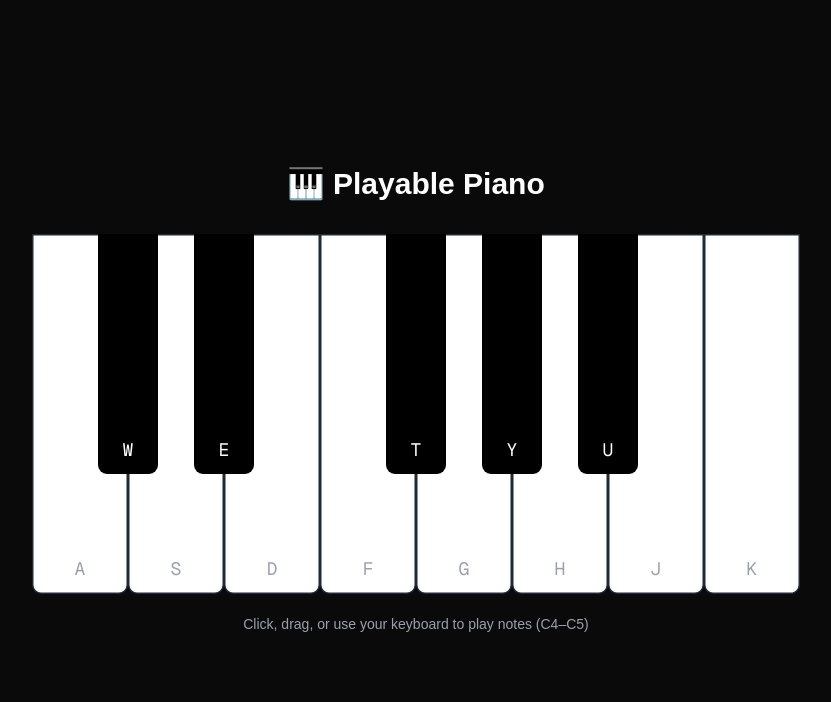
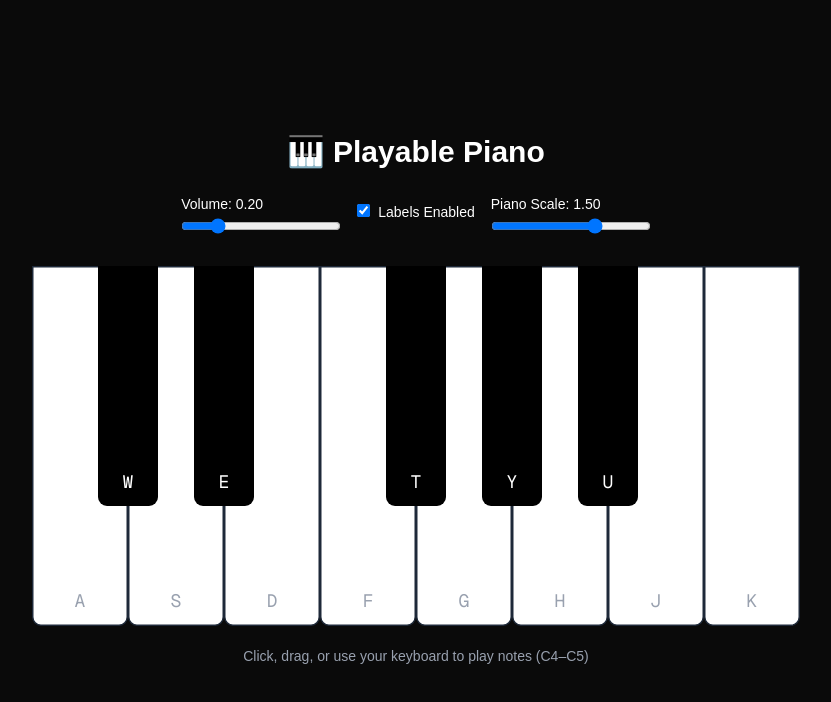
Before and after one commit to AidenCarrera/solfege-piano, a Next.js app: page / in a window 1280 px wide. Shown: the top 702 px of the page, without its empty margins (224-1055 px from the left). Built offline with nearby package versions, Linux system fonts and the light colour scheme.

Commit message:
Add piano controls for volume, labels, and scale
Introduces UI controls to adjust playback volume, toggle note labels, and change piano scale. Refactors configuration constants and updates state management to support these new features, improving user interactivity and customization.

```diff
--- a/src/components/Piano.tsx
+++ b/src/components/Piano.tsx
@@ -6,19 +6,23 @@ import { notes, type Note } from "@/lib/notes";
 import PianoKey from "./PianoKey";
 
 // ----- CONFIGURATION -----
-const CONFIG = {
+const DEFAULT_CONFIG = {
   WHITE_KEY_WIDTH_REM: 4,
-  PIANO_SCALE: 1.5,
   NOTE_COOLDOWN_MS: 50,          // Minimum time between triggering same note
   NOTE_ACTIVE_DURATION_MS: 150,  // How long key stays visually active
-  VOLUME: 0.2,                   // Playback volume (0.0 - 1.0)
-  LABELS_ENABLED: true,          // Show note labels under keys
+  DEFAULT_VOLUME: 0.2,           // Playback volume (0.0 - 1.0)
+  DEFAULT_LABELS_ENABLED: true,  // Show note labels under keys
+  DEFAULT_PIANO_SCALE: 1.5,      // Default scale
 };
 
 export default function Piano() {
   // ----- STATE -----
   const [activeNote, setActiveNote] = useState<string | null>(null);
   const [isMouseDown, setIsMouseDown] = useState(false);
+  const [volume, setVolume] = useState<number>(DEFAULT_CONFIG.DEFAULT_VOLUME);
+  const [labelsEnabled, setLabelsEnabled] = useState<boolean>(DEFAULT_CONFIG.DEFAULT_LABELS_ENABLED);
+  const [pianoScale, setPianoScale] = useState<number>(DEFAULT_CONFIG.DEFAULT_PIANO_SCALE);
+
   const pressedKeys = useRef<Set<string>>(new Set());
   const lastPlayedTimes = useRef<Record<string, number>>({});
 
@@ -29,18 +33,18 @@ export default function Piano() {
   const playNote = useCallback((fileName: string, noteName: string) => {
     const now = Date.now();
     const lastTime = lastPlayedTimes.current[noteName] ?? 0;
-    if (now - lastTime < CONFIG.NOTE_COOLDOWN_MS) return;
+    if (now - lastTime < DEFAULT_CONFIG.NOTE_COOLDOWN_MS) return;
 
     new Howl({
       src: [`/samples/piano/${fileName}.mp3`],
-      volume: CONFIG.VOLUME,
+      volume,
     }).play();
 
     lastPlayedTimes.current[noteName] = now;
     setActiveNote(noteName);
 
-    setTimeout(() => setActiveNote(a => (a === noteName ? null : a)), CONFIG.NOTE_ACTIVE_DURATION_MS);
-  }, []);
+    setTimeout(() => setActiveNote(a => (a === noteName ? null : a)), DEFAULT_CONFIG.NOTE_ACTIVE_DURATION_MS);
+  }, [volume]);
 
   // ----- KEYBOARD HANDLERS -----
   useEffect(() => {
@@ -90,20 +94,58 @@ export default function Piano() {
   const getSharpKeyPosition = (note: Note) => {
     const base = note.name[0];
     const whiteIndex = whiteNotes.findIndex(n => n.name.startsWith(base));
-    return whiteIndex * CONFIG.WHITE_KEY_WIDTH_REM + CONFIG.WHITE_KEY_WIDTH_REM;
+    return whiteIndex * DEFAULT_CONFIG.WHITE_KEY_WIDTH_REM + DEFAULT_CONFIG.WHITE_KEY_WIDTH_REM;
   };
 
   // ----- RENDER -----
   return (
     <main className="flex flex-col items-center justify-center min-h-screen bg-neutral-950 select-none">
-      <h1 className="text-white text-3xl font-semibold mb-8">🎹 Playable Piano</h1>
+      <h1 className="text-white text-3xl font-semibold mb-6">🎹 Playable Piano</h1>
 
+      {/* --- CONTROLS --- */}
+      <div className="flex flex-col sm:flex-row gap-4 mb-8 items-center text-white">
+        <div className="flex flex-col">
+          <label className="text-sm mb-1">Volume: {volume.toFixed(2)}</label>
+          <input
+            type="range"
+            min={0} max={1} step={0.01}
+            value={volume}
+            onChange={(e) => setVolume(parseFloat(e.target.value))}
+            className="w-40"
+          />
+        </div>
+
+        <div className="flex flex-col">
+          <label className="text-sm mb-1">
+            <input
+              type="checkbox"
+              checked={labelsEnabled}
+              onChange={(e) => setLabelsEnabled(e.target.checked)}
+              className="mr-2"
+            />
+            Labels Enabled
+          </label>
+        </div>
+
+        <div className="flex flex-col">
+          <label className="text-sm mb-1">Piano Scale: {pianoScale.toFixed(2)}</label>
+          <input
+            type="range"
+            min={0.5} max={2.0} step={0.01}
+            value={pianoScale}
+            onChange={(e) => setPianoScale(parseFloat(e.target.value))}
+            className="w-40"
+          />
+        </div>
+      </div>
+
+      {/* --- PIANO --- */}
       <div
         className="relative flex"
         style={{
-          transform: `scale(${CONFIG.PIANO_SCALE})`,
+          transform: `scale(${pianoScale})`,
           transformOrigin: "top center",
-          marginBottom: `${(CONFIG.PIANO_SCALE - 1) * 200}px`,
+          marginBottom: `${(pianoScale - 1) * 200}px`,
         }}
       >
         {notes.map(note => (
@@ -114,7 +156,7 @@ export default function Piano() {
             onMouseDown={handleMouseDown}
             onMouseEnter={handleMouseEnter}
             getSharpKeyPosition={getSharpKeyPosition}
-            showLabel={CONFIG.LABELS_ENABLED}
+            showLabel={labelsEnabled}
           />
         ))}
       </div>
```
